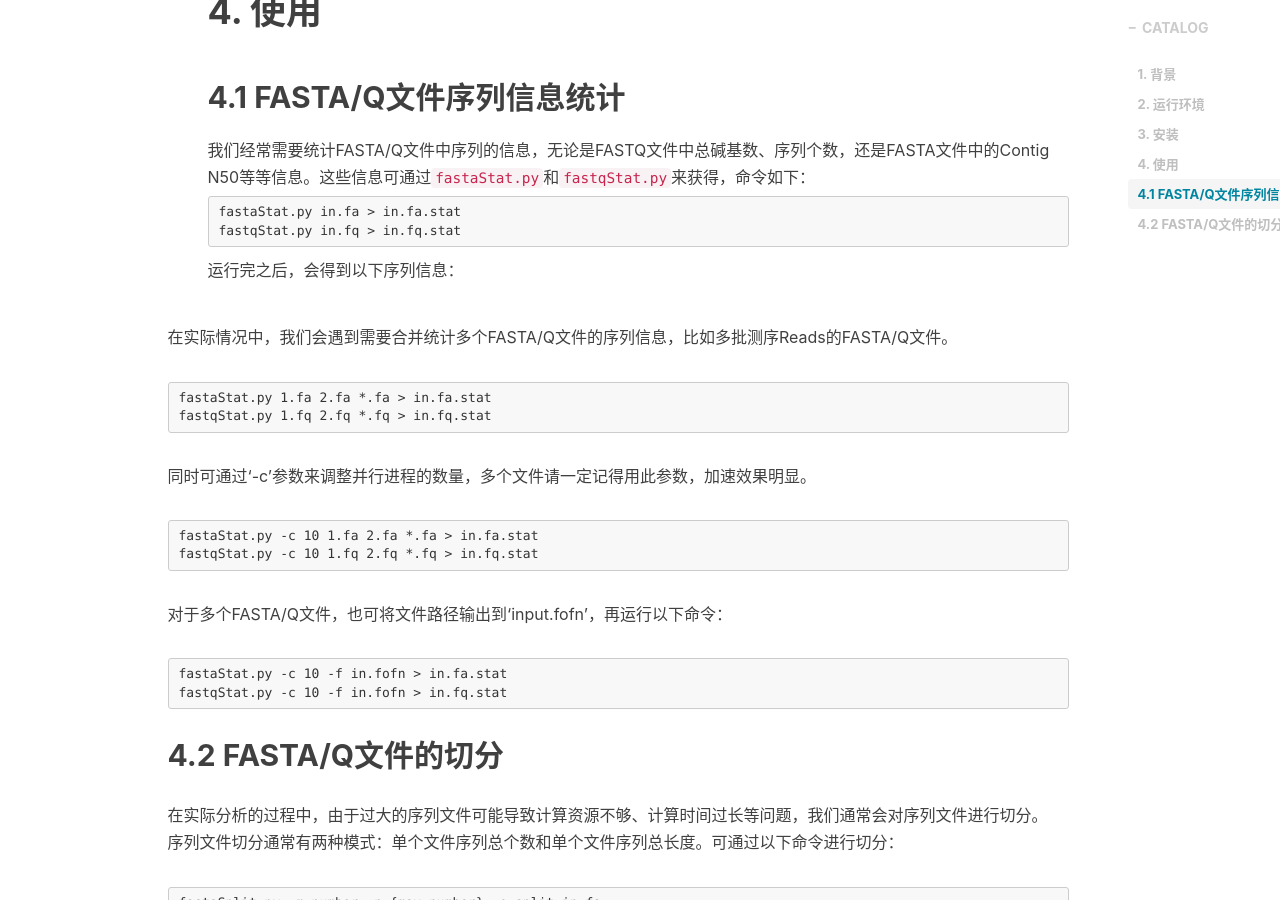
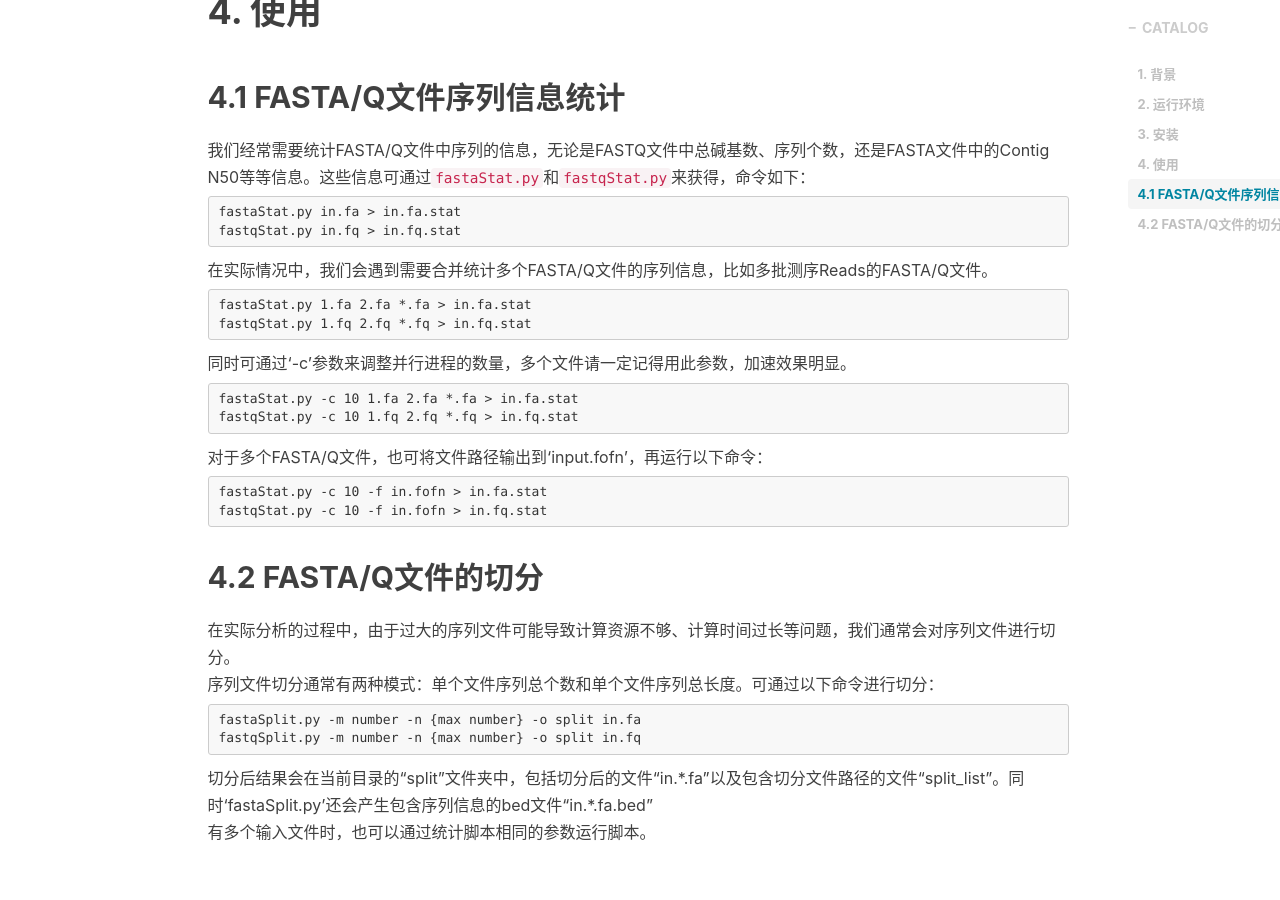
Before and after one commit to FlyPythons/FlyPythons.github.io, a Jekyll site: the page built from _posts/2018-01-17-pySeqkit-introduction.md, in a window 1280 px wide and 900 px high, scrolled down 1325 px. Built offline with Jekyll 4.4.1, drawn with Linux system fonts in a browser that asks for light colours; nearby versions of some CDN libraries; comment, search, counter and statistics services are not loaded.

Commit message:
init commit

````diff
--- a/_posts/2018-01-17-pySeqkit-introduction.md
+++ b/_posts/2018-01-17-pySeqkit-introduction.md
@@ -39,8 +39,6 @@
 fastaStat.py in.fa > in.fa.stat
 fastqStat.py in.fq > in.fq.stat
 ```
-运行完之后，会得到以下序列信息：
-
 在实际情况中，我们会遇到需要合并统计多个FASTA/Q文件的序列信息，比如多批测序Reads的FASTA/Q文件。
 ```commandline
 fastaStat.py 1.fa 2.fa *.fa > in.fa.stat
````
